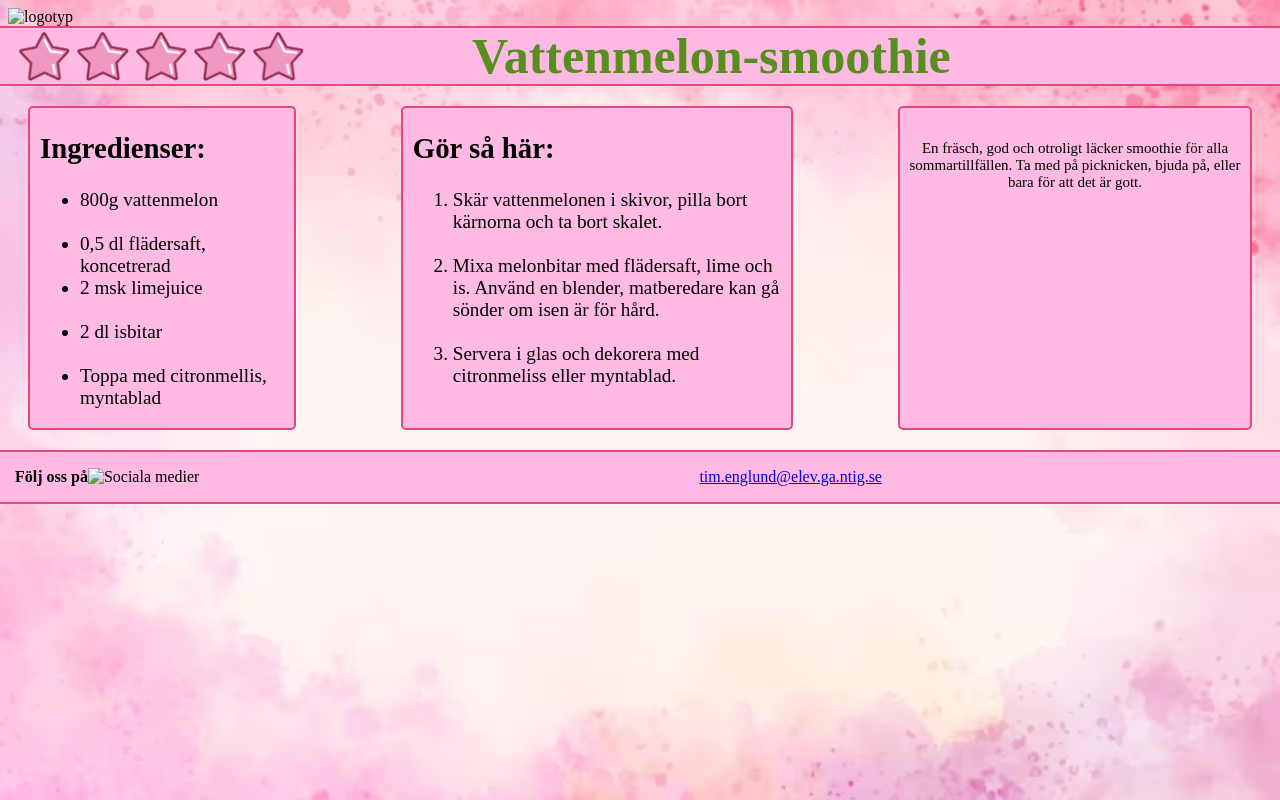
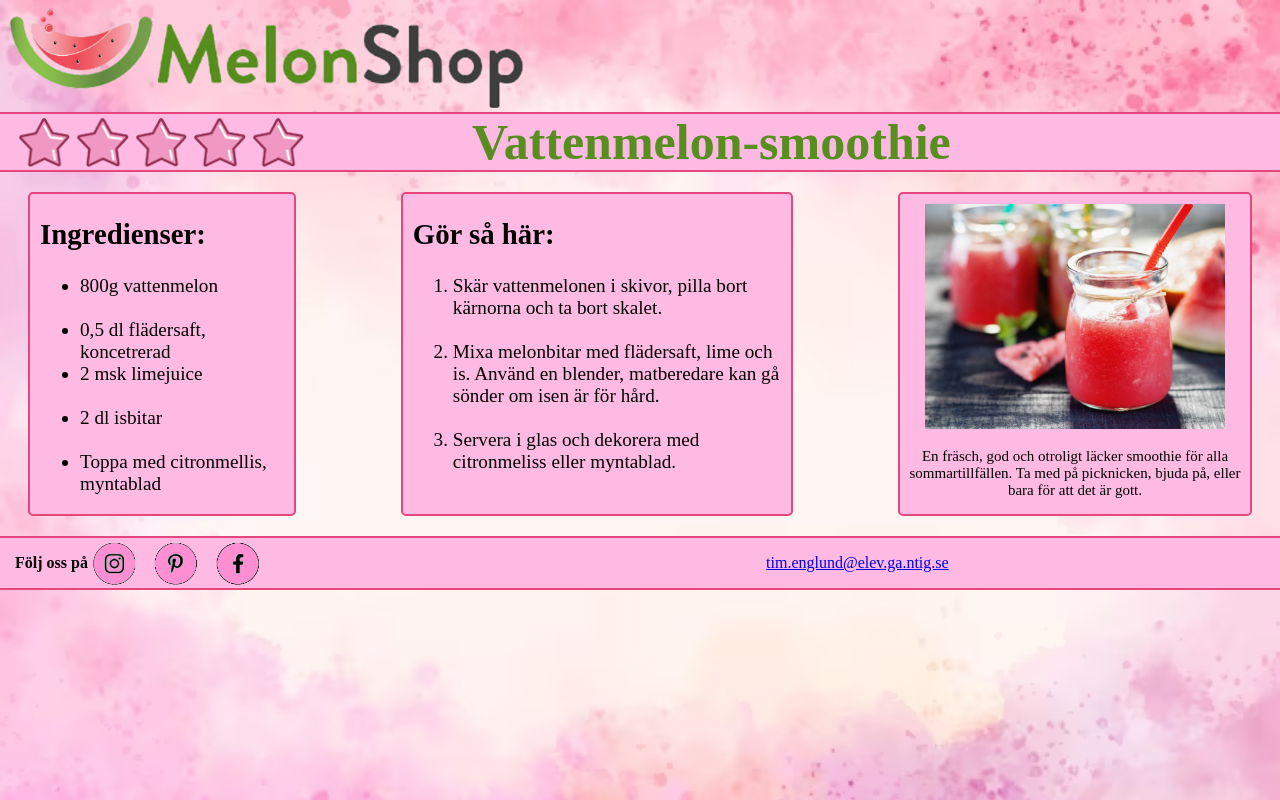
Before and after one commit to englundtim/Web_bed-mningsprojekt, a plain HTML site: page index.html in a window 1280 px wide. Drawn offline with Linux system fonts and the light colour scheme; the site is published under a folder, as on GitHub Pages, so addresses that start at the root find nothing.

Commit message:
ytterligare felsökning för img:s

```diff
--- a/index.html
+++ b/index.html
@@ -8,7 +8,7 @@
 </head>
 <body>
     <div class="logo-grid">
-        <img class="logo" src="/img/logo.png" alt="logotyp">
+        <img class="logo" src="img/logo.png" alt="logotyp">
     </div>
     <header>
         <div class="flex">
@@ -46,14 +46,14 @@
 
         </div>
         <div class="description">
-            <img class="smoothie-size" src="/img/smoothie.jpg" alt="">
+            <img class="smoothie-size" src="img/smoothie.jpg" alt="">
             <p>En fräsch, god och otroligt läcker smoothie för alla sommartillfällen. Ta med på picknicken, bjuda på, eller bara för att det är gott.</p>
 
         </div>
     </main>
     <footer>
         <p id="follow"><strong>Följ oss på</strong></p>
-        <img class="media" src="/img/links.png" alt="Sociala medier">
+        <img class="media" src="img/links.png" alt="Sociala medier">
         <a id="contact" href="tim.englund@elev.ga.ntig.se">tim.englund@elev.ga.ntig.se</a>
     </footer>
 
```
